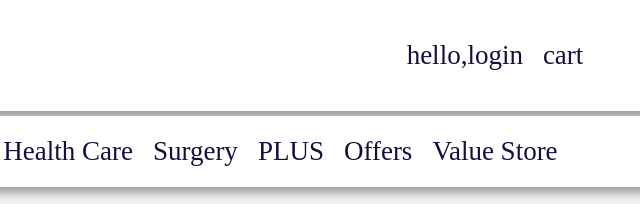
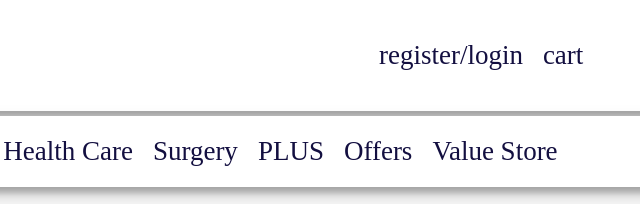
Before and after one commit to Gaurav000001/PharmEasy-Clone, a plain HTML site: page index.html in a window 1280 px wide. Shown: the top 204 px of the page, 477-1117 px from the left. Drawn offline with Linux system fonts and the light colour scheme.

Commit message:
Update index.html
added signup.html and making register/login

```diff
--- a/index.html
+++ b/index.html
@@ -14,7 +14,7 @@
     <header class="headerfirst">
         <img class="logo" src="/images/icon.jpg" alt="logo">
         <nav class="navfirst">
-            <a href="#">hello,login</a>
+            <a href="./signup.html">register/login</a>
             <a href="./cart.html">cart</a>
         </nav>
     </header>
```
